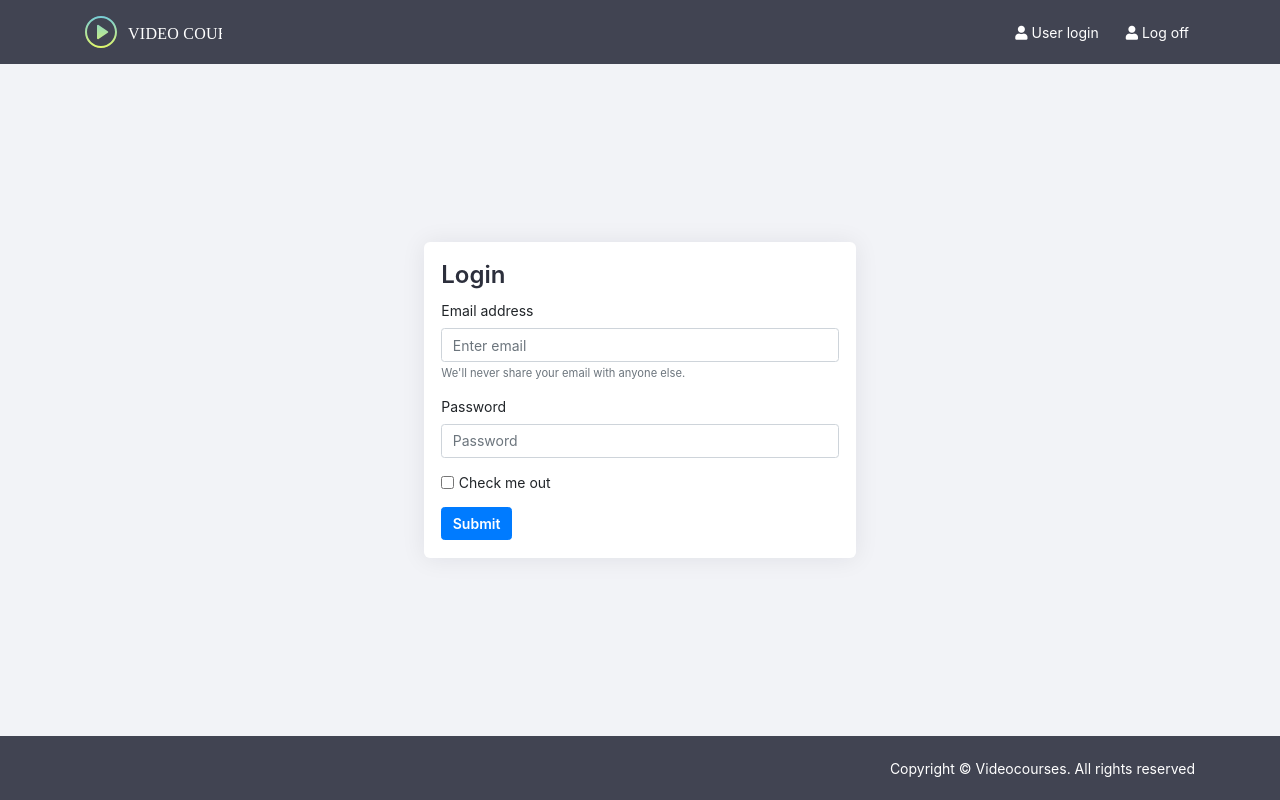
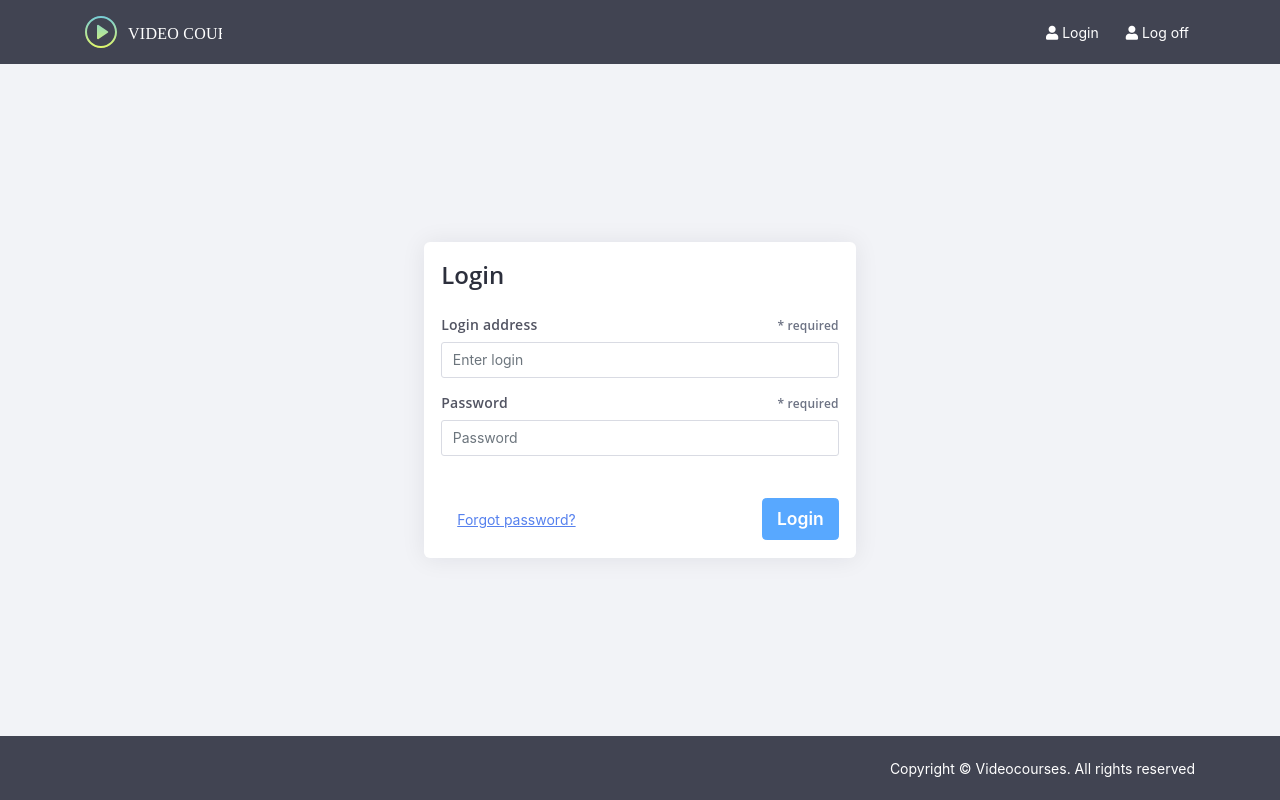
Before and after one commit to zhunus/angular-mentoring-task-one, an Angular app: page /login in a window 1280 px wide. Built offline with nearby package versions, Linux system fonts and the light colour scheme.

Commit message:
Login page

```diff
--- a/src/app/auth/auth.module.ts
+++ b/src/app/auth/auth.module.ts
@@ -2,6 +2,7 @@ import { NgModule } from '@angular/core';
 import { CommonModule } from '@angular/common';
 import { LoginPageComponent } from './login-page/login-page.component';
 import { RouterModule, Routes } from '@angular/router';
+import { FormsModule } from '@angular/forms';
 
 const routes: Routes = [
   {
@@ -12,6 +13,6 @@ const routes: Routes = [
 
 @NgModule({
   declarations: [LoginPageComponent],
-  imports: [RouterModule.forChild(routes), CommonModule]
+  imports: [RouterModule.forChild(routes), CommonModule, FormsModule]
 })
 export class AuthModule {}
--- a/src/app/auth/login-page/login-page.component.css
+++ b/src/app/auth/login-page/login-page.component.css
@@ -21,11 +21,37 @@
 }
 
 .card-title {
+  margin-bottom: 24px;
   font-size: 24px;
   font-weight: 600;
   font-stretch: normal;
   font-style: normal;
   line-height: 1.25;
   letter-spacing: normal;
+  font-family: SourceSansPro, 'Open Sans', sans-serif;
   color: var(--dark);
 }
+
+.login-page-card-actions {
+  margin-left: 16px;
+}
+
+.login-page-card-actions a {
+  text-decoration: underline;
+  color: #5681ee;
+}
+
+.required {
+  font-size: 12px;
+  line-height: 1.5;
+  letter-spacing: 0.19px;
+  text-align: right;
+  color: var(--battleship-grey);
+}
+
+.form-control {
+  height: 36px;
+  border-radius: 3px;
+  border: solid 1px var(--pale-grey);
+  background-color: #ffffff;
+}
--- a/src/app/auth/login-page/login-page.component.html
+++ b/src/app/auth/login-page/login-page.component.html
@@ -7,21 +7,56 @@
             <div class="card-title">
               Login
             </div>
-            <form>
+            <form (ngSubmit)="submit()">
               <div class="form-group">
-                <label for="exampleInputEmail1">Email address</label>
-                <input type="email" class="form-control" id="exampleInputEmail1" aria-describedby="emailHelp" placeholder="Enter email">
-                <small id="emailHelp" class="form-text text-muted">We'll never share your email with anyone else.</small>
+                <label for="inputLogin" class="w-100">
+                  <div
+                    class="d-flex justify-content-between align-items-end"
+                  >
+                    <span>Login address</span>
+                    <span class="required">* required</span>
+                  </div>
+                </label>
+                <input
+                  [(ngModel)]="login"
+                  type="login"
+                  name="login"
+                  class="form-control"
+                  id="inputLogin"
+                  aria-describedby="loginHelp"
+                  placeholder="Enter login"
+                  required
+                  minlength="3"
+                />
               </div>
               <div class="form-group">
-                <label for="exampleInputPassword1">Password</label>
-                <input type="password" class="form-control" id="exampleInputPassword1" placeholder="Password">
+                <label for="inputPassword" class="w-100">
+                  <div
+                    class="d-flex justify-content-between align-items-end"
+                  >
+                    <span>Password</span>
+                    <span class="required">* required</span>
+                  </div>
+                </label>
+                <input
+                  [(ngModel)]="password"
+                  type="password"
+                  name="password"
+                  class="form-control"
+                  id="inputPassword"
+                  placeholder="Password"
+                  required
+                  minlength="3"
+                />
               </div>
-              <div class="form-group form-check">
-                <input type="checkbox" class="form-check-input" id="exampleCheck1">
-                <label class="form-check-label" for="exampleCheck1">Check me out</label>
+              <div
+                class="login-page-card-actions d-flex justify-content-between align-items-center mt-5"
+              >
+                <a href="#">Forgot password?</a>
+                <button type="submit" class="btn btn-lg btn-primary" [disabled]="!login || !password">
+                  Login
+                </button>
               </div>
-              <button type="submit" class="btn btn-primary">Submit</button>
             </form>
           </div>
         </div>
--- a/src/app/auth/login-page/login-page.component.ts
+++ b/src/app/auth/login-page/login-page.component.ts
@@ -1,4 +1,6 @@
 import { Component, OnInit } from '@angular/core';
+import { AuthorizationService } from '../../services/authorization.service';
+import { Router } from '@angular/router';
 
 @Component({
   selector: 'app-login-page',
@@ -6,10 +8,15 @@ import { Component, OnInit } from '@angular/core';
   styleUrls: ['./login-page.component.css']
 })
 export class LoginPageComponent implements OnInit {
+  public login = '';
+  public password = '';
 
-  constructor() { }
+  constructor(private authorizationService: AuthorizationService, private router: Router) {}
 
-  ngOnInit() {
+  ngOnInit() {}
+
+  submit() {
+    this.authorizationService.login(this.login, this.password);
+    this.router.navigateByUrl('/courses');
   }
-
 }
--- a/src/app/header/header.component.css
+++ b/src/app/header/header.component.css
@@ -27,3 +27,7 @@ header {
   background: transparent;
   cursor: pointer;
 }
+
+.user a {
+  color: #fff;
+}
--- a/src/app/header/header.component.html
+++ b/src/app/header/header.component.html
@@ -3,10 +3,14 @@
     <div class="header-content">
       <app-logo></app-logo>
       <div class="user">
-        <div>
+        <div *ngIf="username">
           <i class="fas fa-user"></i>
-          User login
+          {{ username }}
         </div>
+        <a *ngIf="!username" [routerLink]="['login']">
+          <i class="fas fa-user"></i>
+          Login
+        </a>
         <button class="logout">
           <i class="fas fa-user"></i>
           Log off
--- a/src/app/header/header.component.ts
+++ b/src/app/header/header.component.ts
@@ -1,15 +1,17 @@
-import { Component, OnInit } from '@angular/core';
+import { Component, OnChanges } from '@angular/core';
+import { AuthorizationService } from '../services/authorization.service';
 
 @Component({
   selector: 'app-header',
   templateUrl: './header.component.html',
   styleUrls: ['./header.component.css']
 })
-export class HeaderComponent implements OnInit {
+export class HeaderComponent implements OnChanges {
+  username = '';
 
-  constructor() { }
+  constructor(private authorizationService: AuthorizationService) {}
 
-  ngOnInit() {
+  ngOnChanges() {
+    this.username = this.authorizationService.getUserInfo();
   }
-
 }
--- a/src/styles.css
+++ b/src/styles.css
@@ -11,18 +11,22 @@
 :root {
   --soft-blue: #577ce6;
   --dark-sky-blue: #30b6dd;
-  --pale-grey: #f2f3f7;
   --steel: #868996;
-  --charcoal-grey: #414452;
-  --silver: #c0c3ce;
-  --white: #ffffff;
-  --sick-green: #9bc837;
-  --cloudy-blue: #b9bdce;
   --slate-grey: #525462;
   --dark: #2c2f3c;
   --black: #000000;
+  --pear: #e2f86a;
   --seafoam-blue: #76cdd8;
-  --pear: #e2f86a;
+  --charcoal-grey: #414452;
+  --cloudy-blue: #b9bdce;
+  --silver: #c0c3ce;
+  --pale-grey: #d9dbe3;
+  --pale-grey-two: #f2f3f7;
+  --battleship-grey: #6c7283;
+  --soft-blue-two: #5681ee;
+  --cool-grey: #a8a9b4;
+  --slate-grey-two: #5b616f;
+  --sick-green: #9bc837;
 }
 
 html {
@@ -70,3 +74,11 @@ html, body {
   background-color: var(--sick-green);
   border-color: var(--sick-green)
 }
+
+.form-group label {
+  font-family: SourceSansPro, 'Open Sans', sans-serif;
+  font-size: 14px;
+  font-weight: 600;
+  letter-spacing: 0.22px;
+  color: var(--slate-grey);
+}
```
